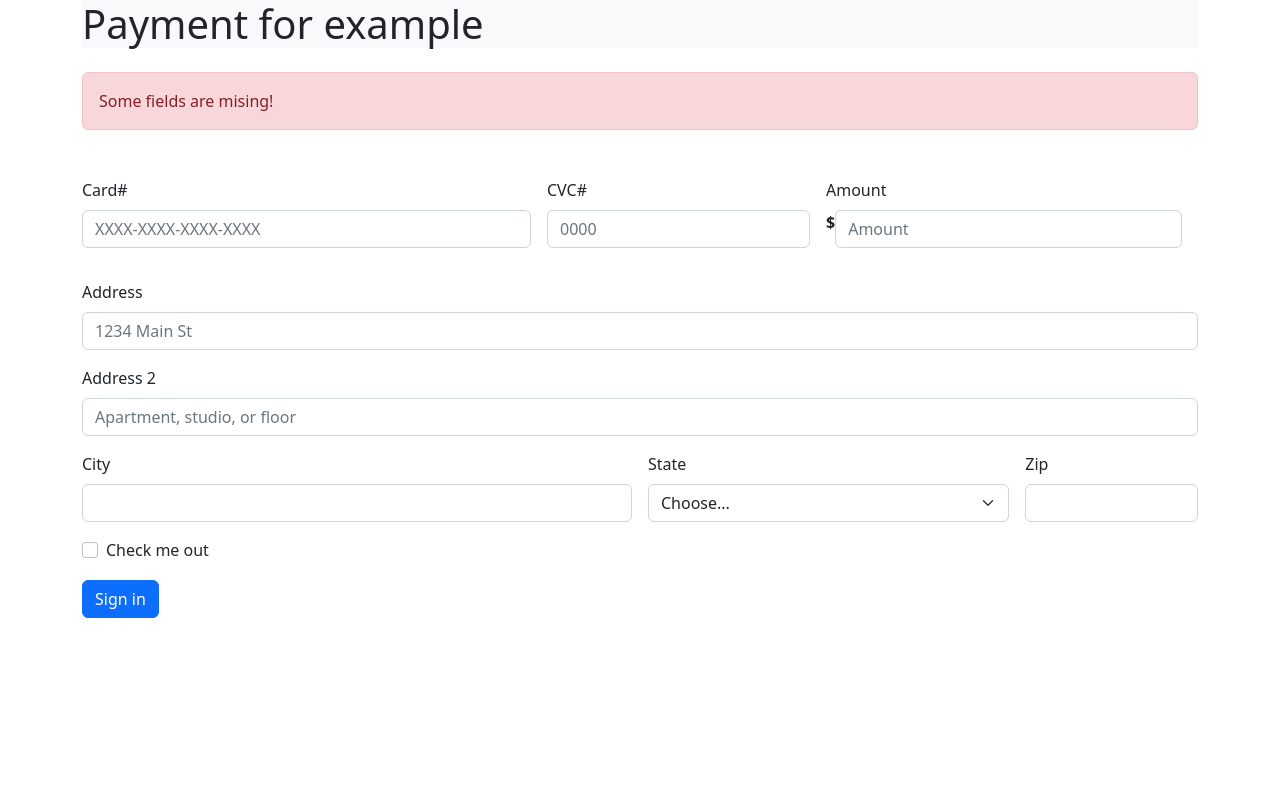
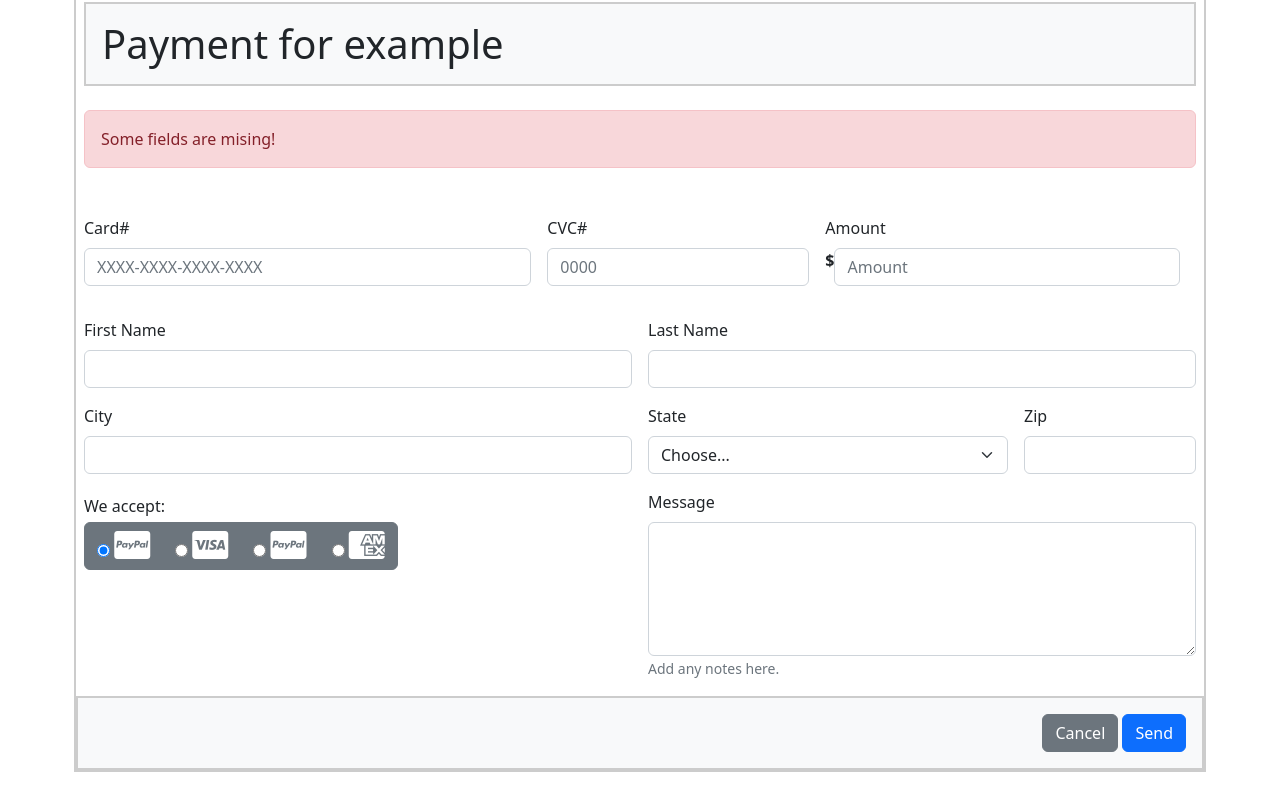
Before and after one commit to 4GeeksAcademy/ErickHerreraHTML-Form, a plain HTML site: page index.html in a window 1280 px wide. Drawn offline with nearby package versions, Linux system fonts and the light colour scheme.

Commit message:
Finished

```diff
--- a/index.html
+++ b/index.html
@@ -1,43 +1,48 @@
 <!doctype html>
 <html lang="en">
+
 <head>
   <meta charset="utf-8">
   <meta name="viewport" content="width=device-width, initial-scale=1">
   <title>HTML Form</title>
-    <link href="https://cdn.jsdelivr.net/npm/bootstrap@5.2.3/dist/css/bootstrap.min.css" rel="stylesheet" integrity="sha384-rbsA2VBKQhggwzxH7pPCaAqO46MgnOM80zW1RWuH61DGLwZJEdK2Kadq2F9CUG65" crossorigin="anonymous">
+  <link href="https://cdn.jsdelivr.net/npm/bootstrap@5.2.3/dist/css/bootstrap.min.css" rel="stylesheet"
+    integrity="sha384-rbsA2VBKQhggwzxH7pPCaAqO46MgnOM80zW1RWuH61DGLwZJEdK2Kadq2F9CUG65" crossorigin="anonymous">
+  <script src="https://kit.fontawesome.com/fa3d82530d.js" crossorigin="anonymous"></script>
 </head>
+
 <body>
   <div class="container">
-    <form class="row g-3" >
+    <form class="row g-3" style="border: 2px solid #ccc;">
       <div class="col-md-12">
-            <h1 class="bg-light">Payment for example</h1>
+        <h1 class="bg-light p-3 " style="border: 2px solid #ccc;">Payment for example</h1>
       </div>
       <div class="col-md-12">
         <div class="alert alert-danger" role="alert">
           Some fields are mising!
         </div>
       </div>
-        <div class="row g-3" >
+      <div class="row g-3">
         <div class="col-md-5">
           <label for="inputcard_Number" class="form-label">Card#</label>
-          <input type="number" class="form-control" id="inputcard_Number" placeholder="XXXX-XXXX-XXXX-XXXX">
+          <input type="text" class="form-control" id="inputcard_Number" placeholder="XXXX-XXXX-XXXX-XXXX">
         </div>
         <div class="col-md-3">
           <label for="inputPassword4" class="form-label">CVC#</label>
-          <input type="password" class="form-control" id="inputPassword4" placeholder="0000">
+          <input type="text" class="form-control" id="inputPassword4" placeholder="0000">
         </div>
         <div class="col-md-4">
           <label for="inputPassword4" class="form-label">Amount</label>
-            <p class="d-flex"><b>$</b><input type="password" class="form-control" id="inputPassword4" placeholder="Amount"></p>
+          <p class="d-flex"><b>$</b><input type="text" class="form-control" id="inputPassword4"
+              placeholder="Amount"></p>
         </div>
       </div>
-        <div class="col-12">
-          <label for="inputAddress" class="form-label">Address</label>
-          <input type="text" class="form-control" id="inputAddress" placeholder="1234 Main St">
+      <div class="col-6">
+        <label for="inputFirstName" class="form-label">First Name</label>
+        <input type="text" class="form-control" id="inputFirstName">
       </div>
-        <div class="col-12">
-          <label for="inputAddress2" class="form-label">Address 2</label>
-          <input type="text" class="form-control" id="inputAddress2" placeholder="Apartment, studio, or floor">
+      <div class="col-6">
+        <label for="inputLastName" class="form-label">Last Name</label>
+        <input type="text" class="form-control" id="inputLastName">
       </div>
       <div class="col-md-6">
         <label for="inputCity" class="form-label">City</label>
@@ -54,19 +59,49 @@
         <label for="inputZip" class="form-label">Zip</label>
         <input type="text" class="form-control" id="inputZip">
       </div>
-        <div class="col-12">
-          <div class="form-check">
-            <input class="form-check-input" type="checkbox" id="gridCheck">
-            <label class="form-check-label" for="gridCheck">
-              Check me out
+      <div class="col-6">
+
+
+        <label class="my-1">We accept:</label>
+        <div class="d-flex">
+          <div class="btn-group" data-toggle="buttons">
+            <label class="btn btn-secondary">
+              <input autocomplete="off" checked id="blue" name="options" type="radio">
+              <i class="fa-brands fa-cc-paypal fa-2x"></i>
+            </label>
+            <label class="btn btn-secondary">
+              <input autocomplete="off" id="red" name="options" type="radio">
+              <i class="fab fa-cc-visa fa-2x"></i>
+            </label>
+            <label class="btn btn-secondary">
+              <input autocomplete="off" id="green" name="options" type="radio">
+              <i class="fa-brands fa-cc-paypal fa-2x"></i>
+            </label>
+            <label class="btn btn-secondary">
+              <input autocomplete="off" id="yellow" name="options" type="radio">
+              <i class="fab fa-cc-amex fa-2x"></i>
             </label>
           </div>
         </div>
-        <div class="col-12">
-          <button type="submit" class="btn btn-primary">Sign in</button>
+      </div>
+      <div class="col-6">
+        <label for="inputTextArea" class="form-label">Message</label>
+        <textarea type="text" class="form-control" rows="5" id="inputTextArea"></textarea>
+        <small class="text-muted">Add any notes here.</small>
+      </div>
+      <div class="col-md-12 bg-light p-3 " style="border: 2px solid #ccc;">
+        <div class="card-footer text-end">
+
+            <button class="btn btn-secondary float-right" type="reset">Cancel</button>
+            <button id="sendForm" class="btn btn-primary float-right" type="button" />Send</button>
+
+        </div>
       </div>
       </form>
-    </div>
-    <script src="https://cdn.jsdelivr.net/npm/bootstrap@5.2.3/dist/js/bootstrap.bundle.min.js" integrity="sha384-kenU1KFdBIe4zVF0s0G1M5b4hcpxyD9F7jL+jjXkk+Q2h455rYXK/7HAuoJl+0I4" crossorigin="anonymous"></script>
+
+  <script src="https://cdn.jsdelivr.net/npm/bootstrap@5.2.3/dist/js/bootstrap.bundle.min.js"
+    integrity="sha384-kenU1KFdBIe4zVF0s0G1M5b4hcpxyD9F7jL+jjXkk+Q2h455rYXK/7HAuoJl+0I4"
+    crossorigin="anonymous"></script>
 </body>
+
 </html>
```
Lines whose indentation alone changed are shown as unchanged.
